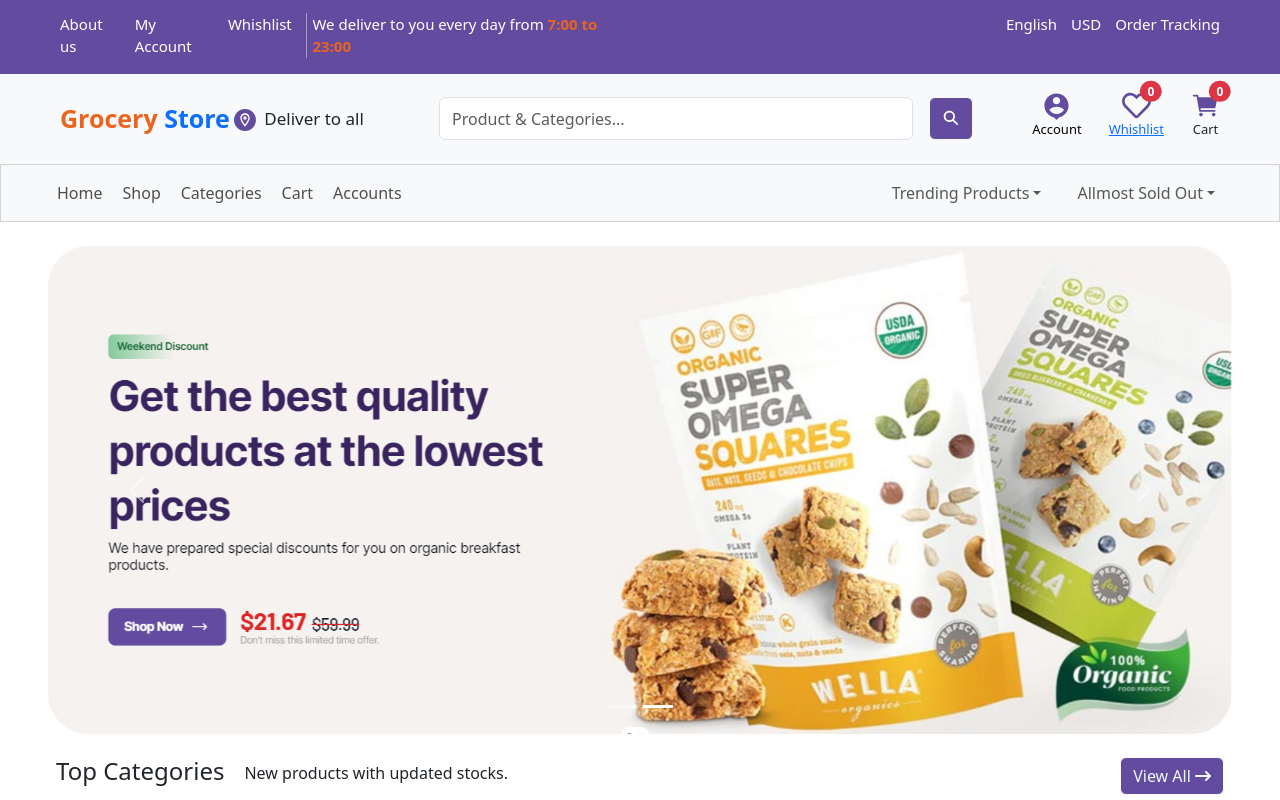
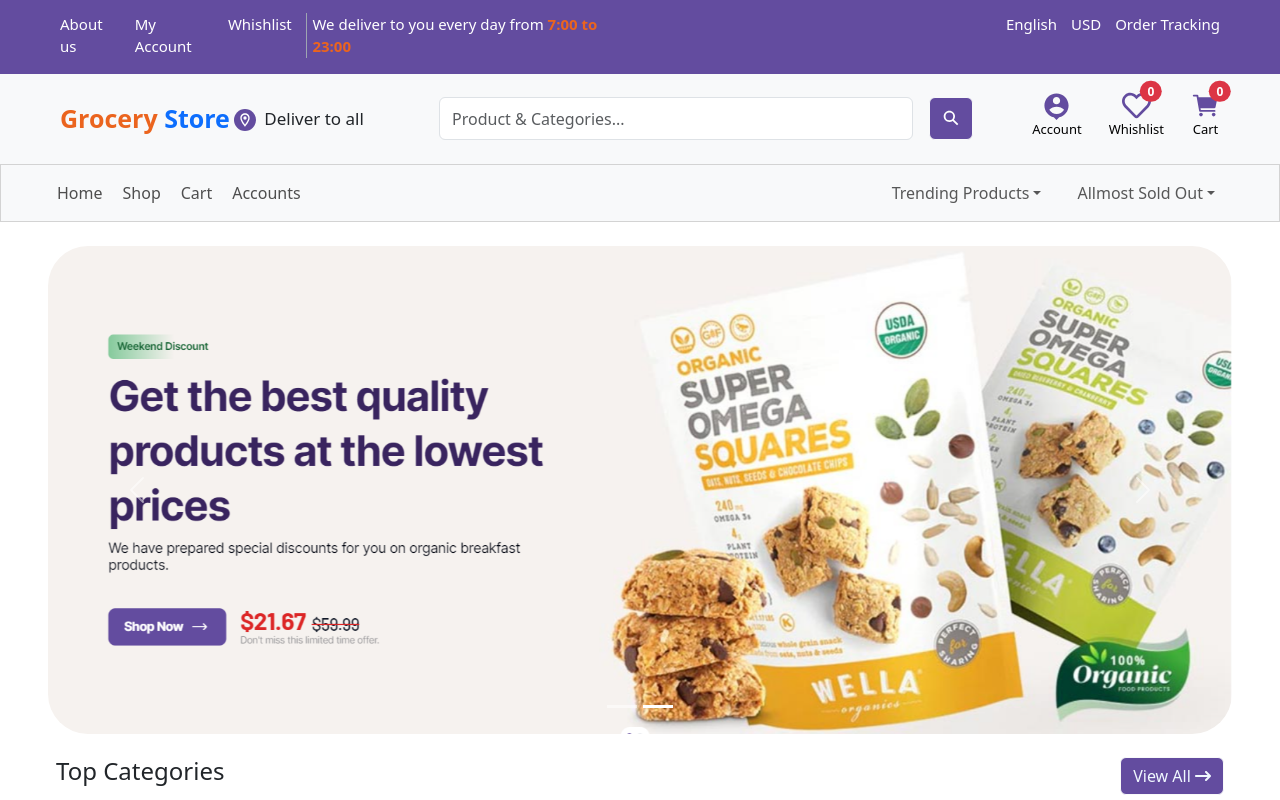
Before and after one commit to UsamaKaleem322/Food-ordering-system, a React (Create React App) app: page / in a window 1280 px wide. Shown: the top 800 px of the page. Built offline with nearby package versions, Linux system fonts and the light colour scheme.

Commit message:
merge changes

```diff
--- a/src/App.js
+++ b/src/App.js
@@ -13,6 +13,7 @@
 import Register from "./components/Authentication/Register/Register";
 import Wishlist from "./components/Wishlist/Wishlist";
 import SingleProduct from "./components/SingleProduct/SingleProduct";
+import Footer from "./components/Common/Footer/Footer";
 
 function App() {
   return (
@@ -30,6 +31,7 @@
         <Route exact path="/wishlist" element={<Wishlist />} />
         <Route exact path="/:id" element={<SingleProduct />} />
       </Routes>
+      <Footer/>
     </Router>
   );
 }
--- a/src/components/Common/DescriptionBar.js
+++ b/src/components/Common/DescriptionBar.js
@@ -8,10 +8,10 @@
     <div className='categoryBar mx-2'>
     <div className='firstCol'>
       <h4>{title}</h4>
-      <p>{desc}</p>
+      <p>{!!desc}</p>
     </div>
     <div >
-      <button className='btn btn-outline-light' onClick={() => navigate(`/${path}`)}>View All <FaArrowRightLong className='icon' /></button>
+      <button className='btn btn-outline-light' onClick={() => navigate(`/${path&&path}`)}>View All <FaArrowRightLong className='icon' /></button>
     </div>
   </div>
   )
--- a/src/components/Header/header.js
+++ b/src/components/Header/header.js
@@ -75,7 +75,7 @@
                 </NavLink>
                 <NavLink
                   to="/wishlist"
-                  className="position-relative text-center"
+                  className="position-relative text-center link"
                 >
                   <FaRegHeart className="icon" />
                   <MDBBadge
@@ -88,6 +88,7 @@
                   </MDBBadge>
                   <p>Whishlist</p>
                 </NavLink>
+                <Link to={'/cart'} className="link">
                 <div className="position-relative text-center">
                   <IoCart className="icon" />
                   <MDBBadge
@@ -100,6 +101,7 @@
                   </MDBBadge>
                   <p>Cart</p>
                 </div>
+                </Link>
               </Nav>
             </Navbar.Collapse>
           </Container>
@@ -117,9 +119,9 @@
                 <Link to={"/shop"} className="link">
                   Shop
                 </Link>
-                <Link to={"/categories"} className="link">
+                {/* <Link to={"/categories"} className="link">
                   Categories
-                </Link>
+                </Link> */}
                 <Link to={"/cart"} className="link">
                   Cart
                 </Link>
--- a/src/components/Home/Categories/HomeCategories.js
+++ b/src/components/Home/Categories/HomeCategories.js
@@ -11,7 +11,7 @@
       <DescriptionBar
         title={"Top Categories"}
         desc={"New products with updated stocks."}
-        path={"categories"}
+        path={""}
       />
       <div className="categories my-3">
         {categories.map((item) => {
--- a/src/components/Home/Products/NewProducts.js
+++ b/src/components/Home/Products/NewProducts.js
@@ -1,7 +1,7 @@
 import React from "react";
-import Product from "../../common/Product";
+import Product from "../../Common/Product";
 import products from "../../../Dummy-Data/products.json";
-import DescriptionBar from "../../common/DescriptionBar";
+import DescriptionBar from "../../Common/DescriptionBar";
 import "../style.scss";
 const Products = () => {
   return (
--- a/src/components/Shop/ShopNow/ShopNow.js
+++ b/src/components/Shop/ShopNow/ShopNow.js
@@ -1,7 +1,7 @@
 import React, { useState } from "react";
 import { FaLongArrowAltRight } from "react-icons/fa";
 import products from "../../../Dummy-Data/products.json";
-import Product from "../../common/Product";
+import Product from "../../Common/Product";
 
 // React Icons
 import { CiHeart } from "react-icons/ci";
--- a/src/components/Shop/shop.js
+++ b/src/components/Shop/shop.js
@@ -6,7 +6,6 @@
 
 // Style
 import "./style.scss";
-import Footer from "../common/Footer/Footer";
 
 const Shop = () => {
   return (
@@ -22,7 +21,6 @@
           <ShopNow />
         </div>
       </div>
-      <Footer />
     </>
   );
 };
```
